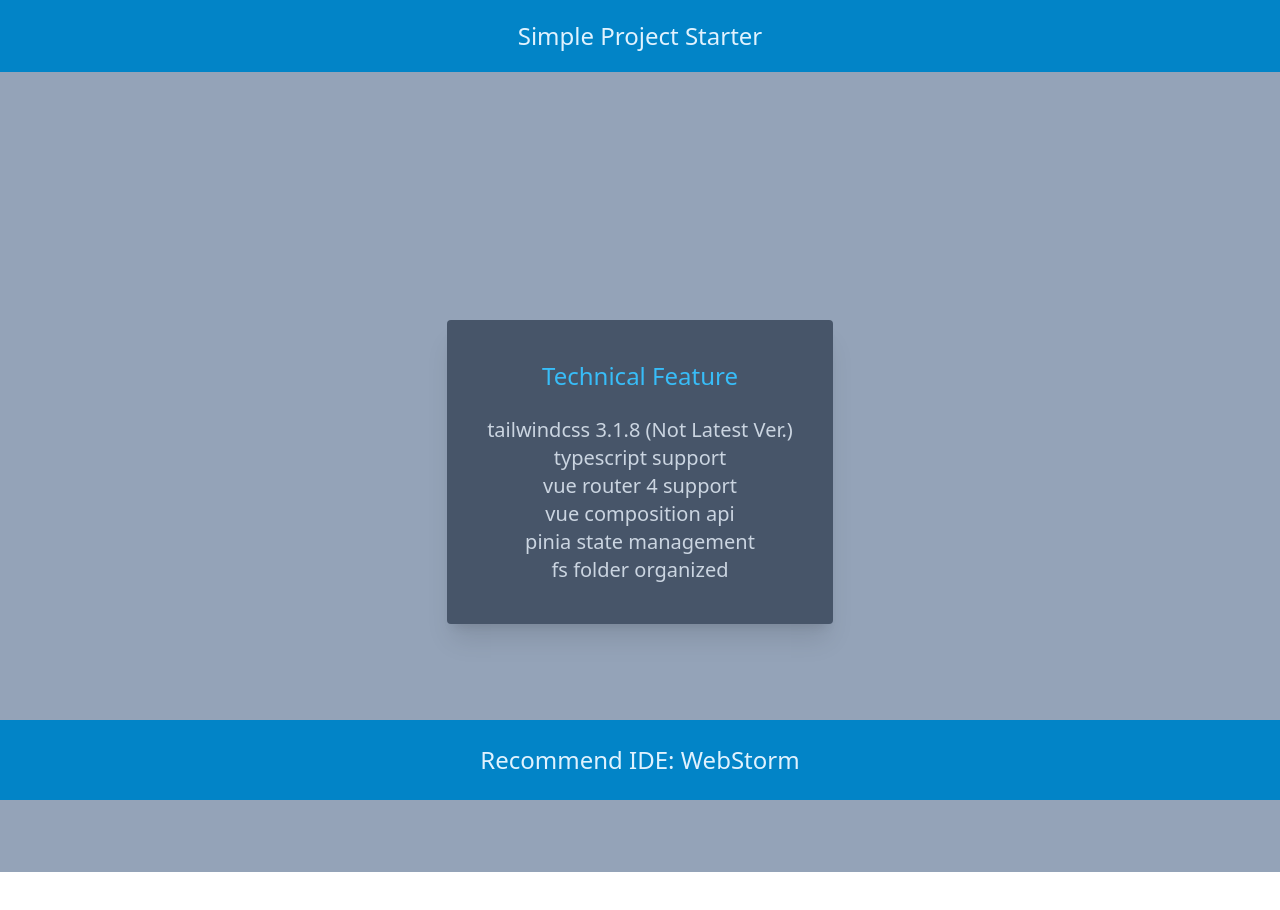
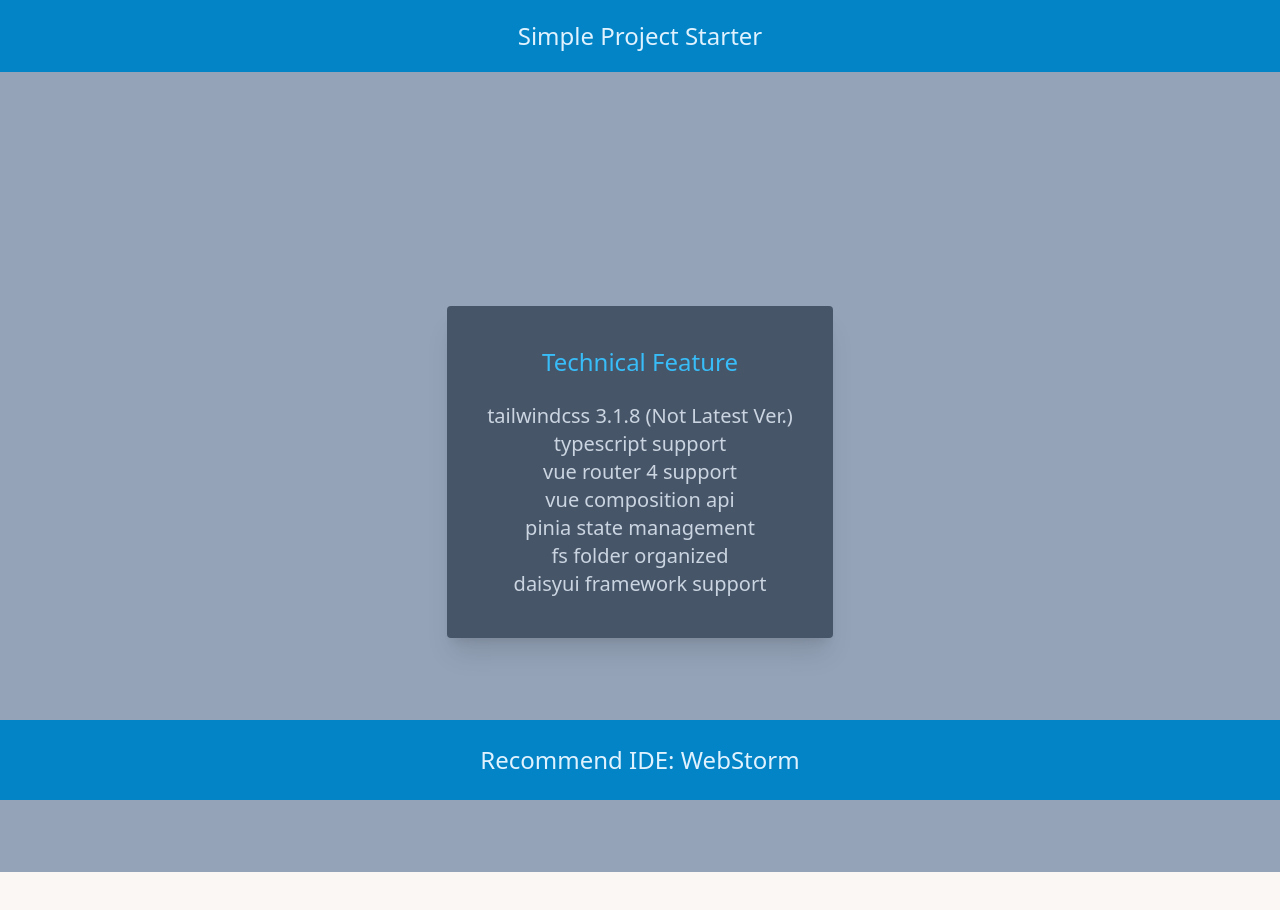
Before and after one commit to kusime/vue-project-wifi-share, a Vue app: page / in a window 1280 px wide. Shown: the top 910 px of the page. Built offline with nearby package versions, Linux system fonts and the light colour scheme.

Commit message:
1. Add daisy ui support 2. Attached Licenses Field

```diff
--- a/package.json
+++ b/package.json
@@ -1,6 +1,7 @@
 {
   "name": "starter",
   "version": "0.0.0",
+  "license": "MIT",
   "scripts": {
     "dev": "vite",
     "build": "run-p type-check build-only",
@@ -10,6 +11,7 @@
     "lint": "eslint . --ext .vue,.js,.jsx,.cjs,.mjs,.ts,.tsx,.cts,.mts --fix --ignore-path .gitignore"
   },
   "dependencies": {
+    "daisyui": "^2.33.0",
     "pinia": "^2.0.23",
     "vue": "^3.2.41",
     "vue-router": "^4.1.5"
--- a/src/router/index.ts
+++ b/src/router/index.ts
@@ -1,12 +1,12 @@
 import { createRouter, createWebHistory } from "vue-router";
-import ExampleComponent from "@/components/example/ExampleComponent.vue";
+import Main from "@/views/MainPage.vue";
 const router = createRouter({
   history: createWebHistory(import.meta.env.BASE_URL),
   routes: [
     {
       path: "/",
       name: "home",
-      component: ExampleComponent,
+      component: Main,
     },
   ],
 });
--- a/src/components/example/ExampleComponent.vue
+++ b/src/views/MainPage.vue
@@ -22,6 +22,7 @@
         <li>vue composition api</li>
         <li>pinia state management</li>
         <li>fs folder organized</li>
+        <li>daisyui framework support</li>
       </ul>
     </div>
   </div>
--- a/tailwind.config.js
+++ b/tailwind.config.js
@@ -1,8 +1,11 @@
-/** @type {import('tailwindcss').Config} */
+/** @type {import("tailwindcss").Config} */
 module.exports = {
   content: ["./src/**/*.{vue,js,ts,jsx,tsx}"],
   theme: {
     extend: {},
   },
-  plugins: [],
+  daisyui: {
+    themes: ["cupcake", "luxury"],
+  },
+  plugins: [require("daisyui")],
 };
```
Also changed, not shown: 2 other files (tests, documents, lock files or other folders).
